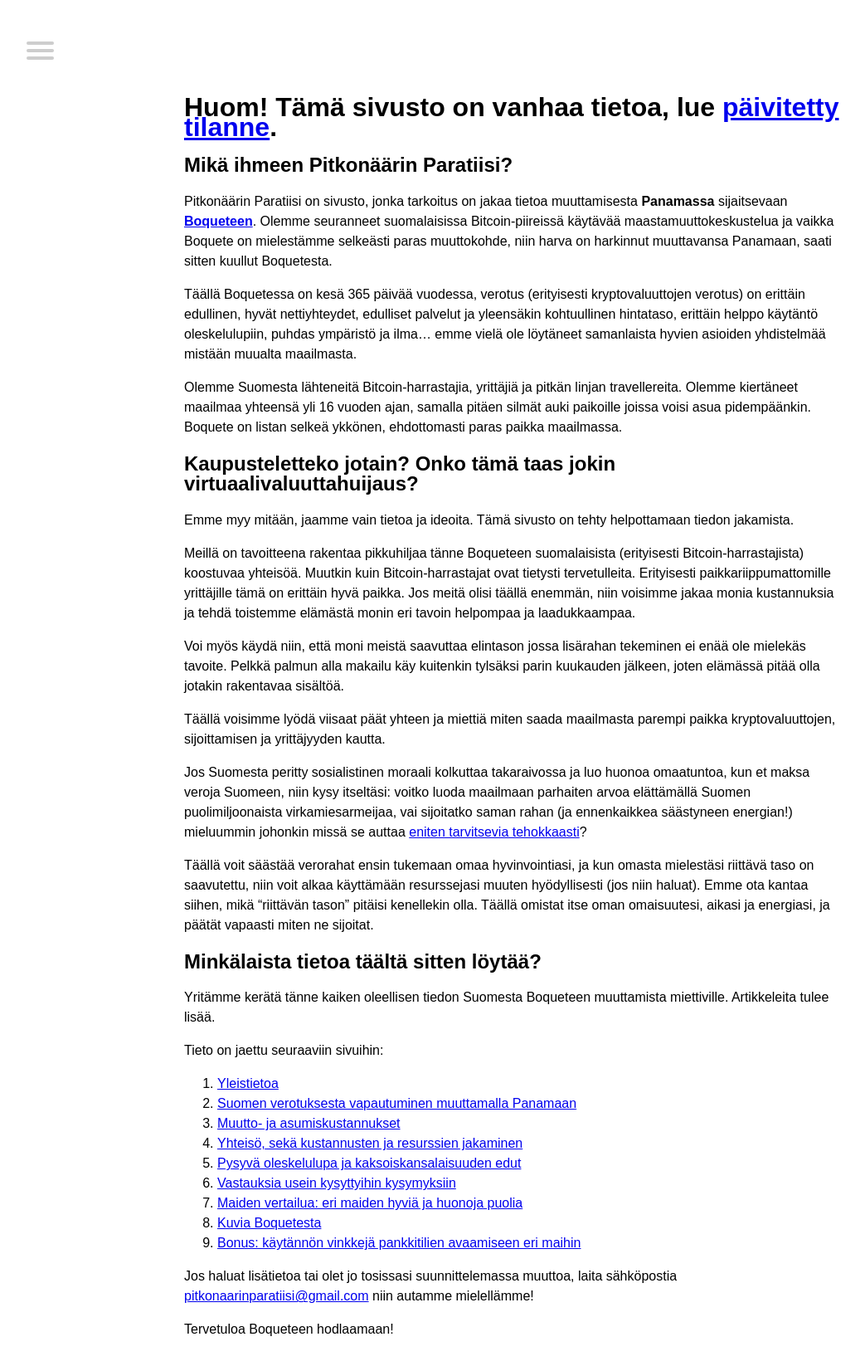
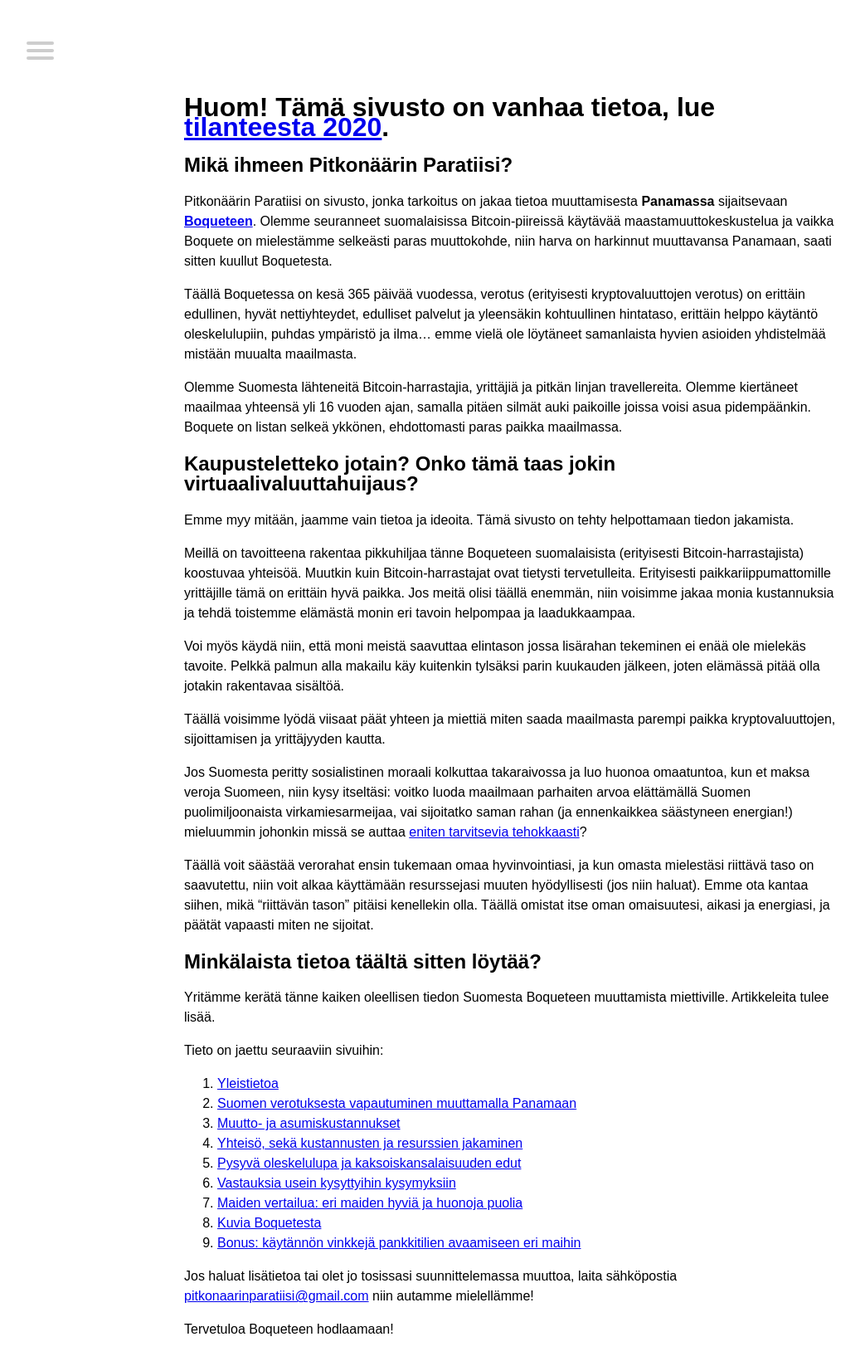
Before and after one commit to pitkonaarinparatiisi/pitkonaarinparatiisi.github.io, a Jekyll site: the page built from old.md, in a window 1280 px wide. Shown: the whole page at 83% size, without its empty margins (18-1061 px from the left). Built offline with Jekyll 4.4.1, drawn with Linux system fonts in a browser that asks for light colours; our own code applies the rules of GitHub Pages for plain Markdown files.

Commit message:
Update old.md

```diff
--- a/old.md
+++ b/old.md
@@ -1,4 +1,4 @@
-# Huom! Tämä sivusto on vanhaa tietoa, lue **[päivitetty tilanne](http://www.pitkonaarinparatiisi.info)**.
+# Huom! Tämä sivusto on vanhaa tietoa, lue **[tilanteesta 2020](http://www.pitkonaarinparatiisi.info)**.
 
 ## Mikä ihmeen Pitkonäärin Paratiisi?
 
```
